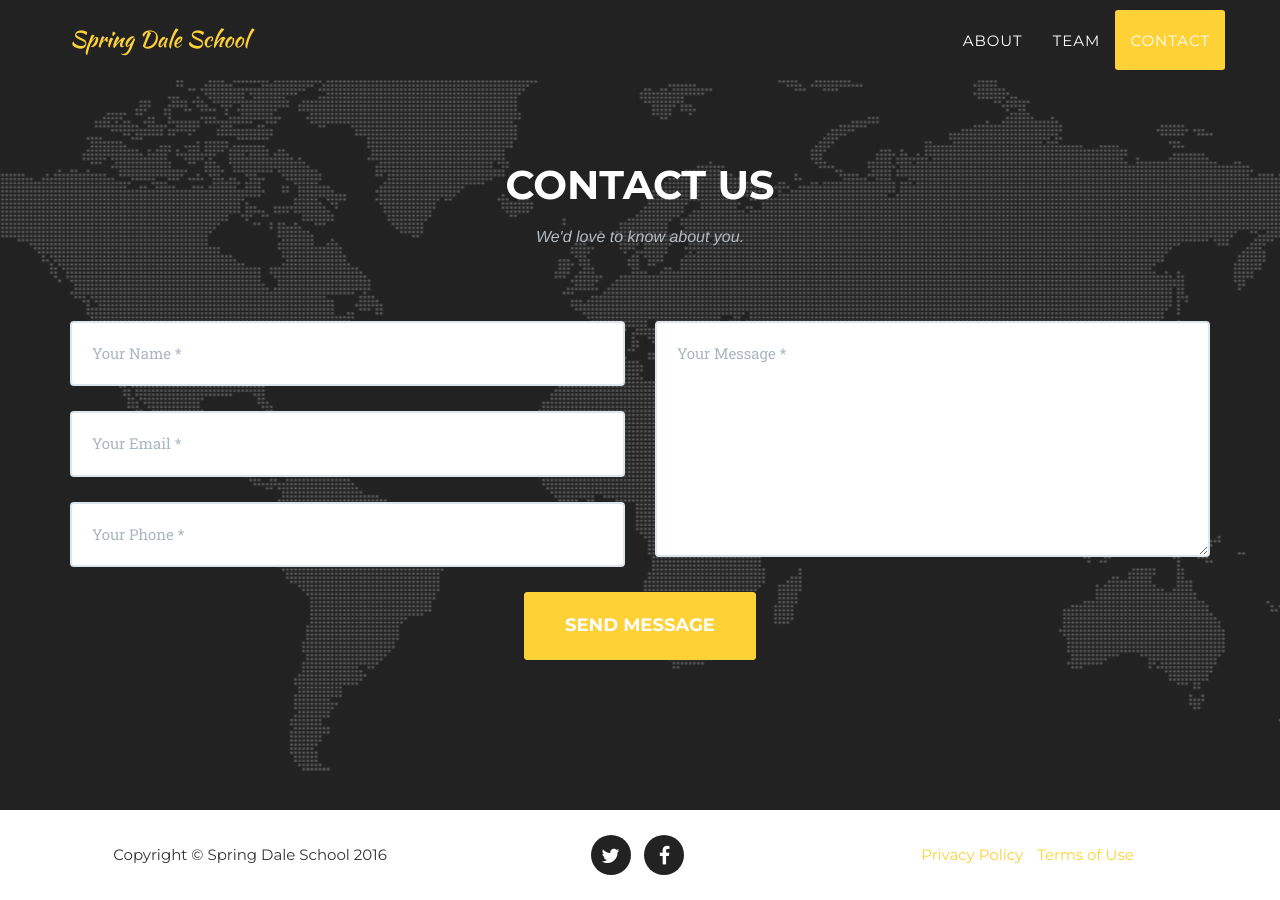
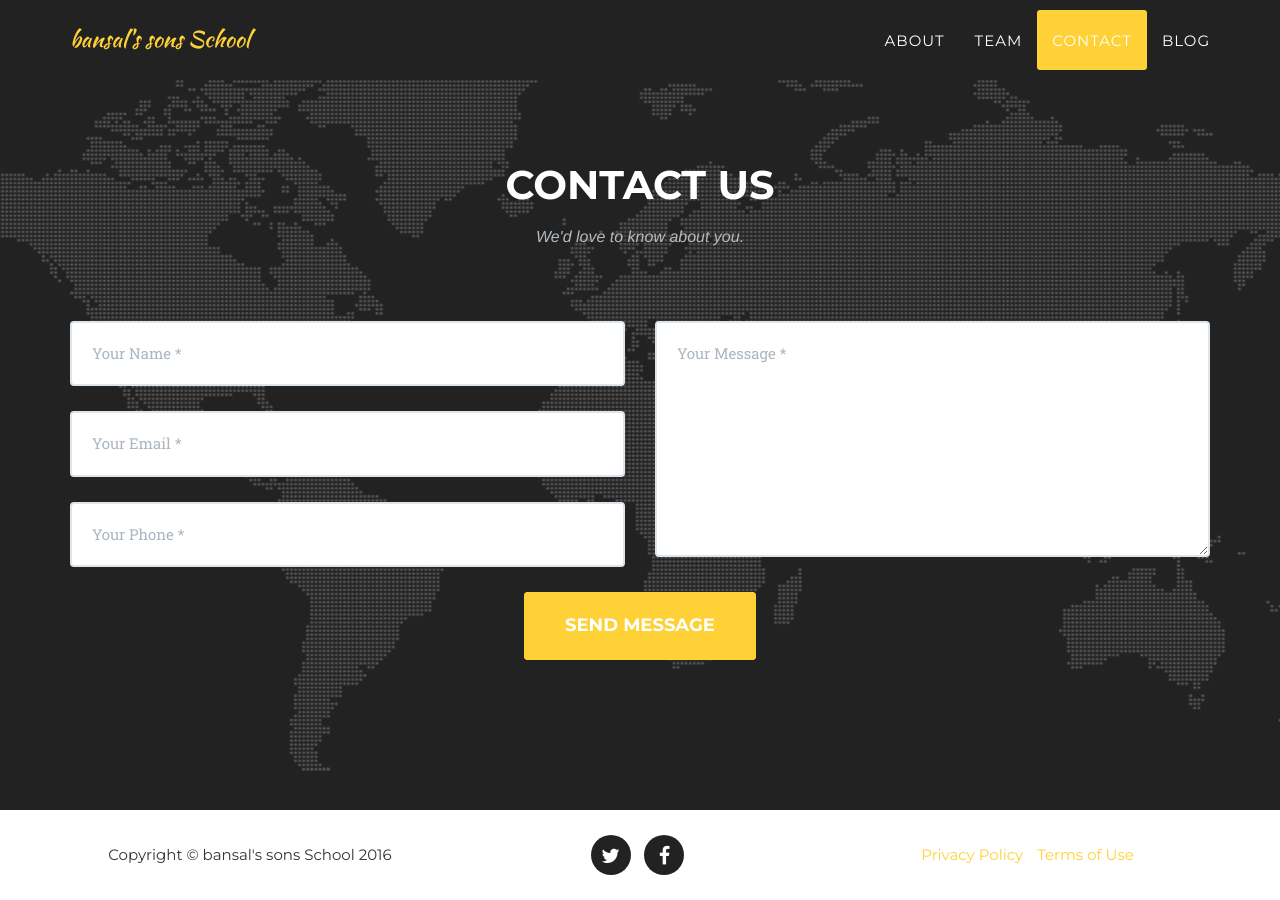
Before and after one commit to rishabbansal/rishabbansal.github.io, a Jekyll site: the page built from index.html, in a window 1280 px wide and 900 px high, scrolled down 3220 px. Built offline with Jekyll 4.4.1, drawn with Linux system fonts in a browser that asks for light colours; some web fonts are replaced.

Commit message:
added blog link

```diff
--- a/_config.yml
+++ b/_config.yml
@@ -2,7 +2,7 @@
 #baseurl: http://rishabbansal.github.io
 
 # Site settings
-title: Spring Dale School
+title: bansal's sons School
 email: contact@mysds.in
 description: "Official Website of Spring Dale School"
 
--- a/_includes/header.html
+++ b/_includes/header.html
@@ -27,6 +27,9 @@
                     <li>
                         <a class="page-scroll" href="#contact">Contact</a>
                     </li>
+					<li>
+                        <a class="page-scroll" href="54.152.107.78">Blog</a>
+                    </li>
                 </ul>
             </div>
             <!-- /.navbar-collapse -->
```
